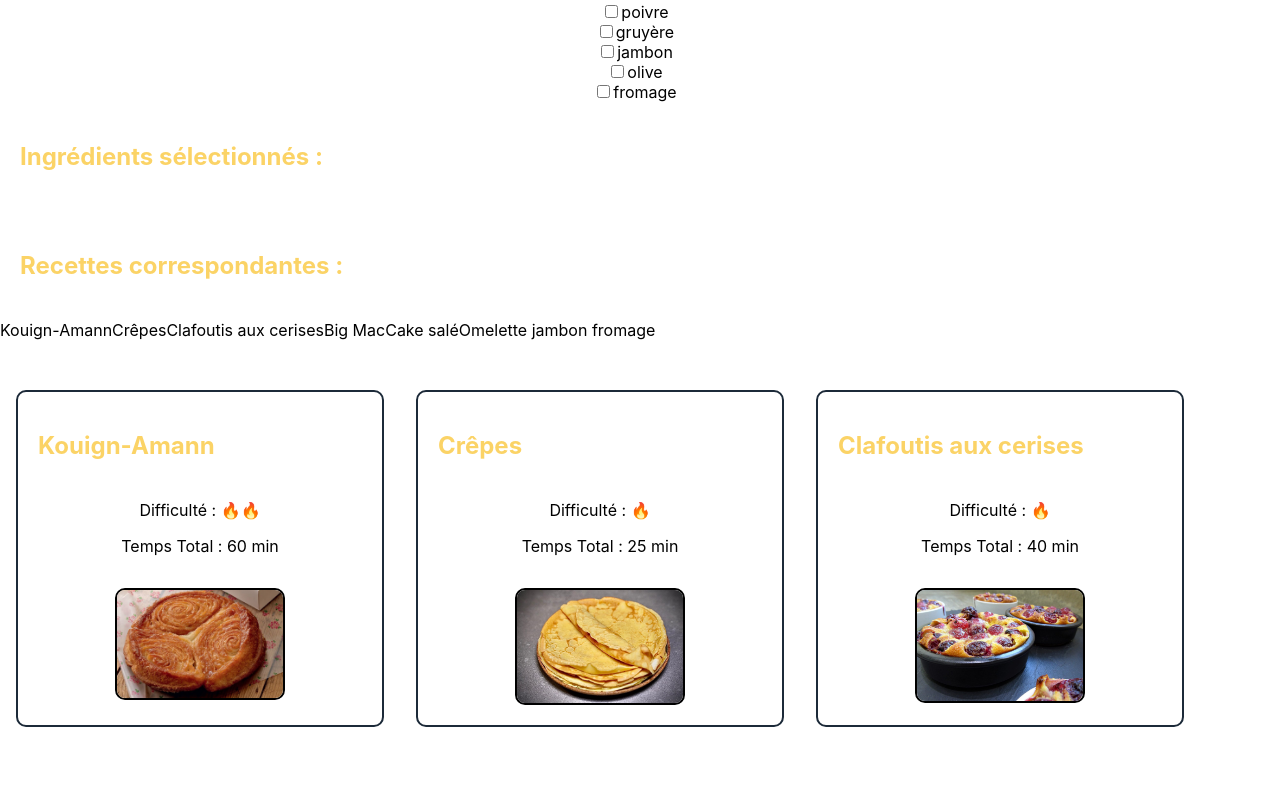
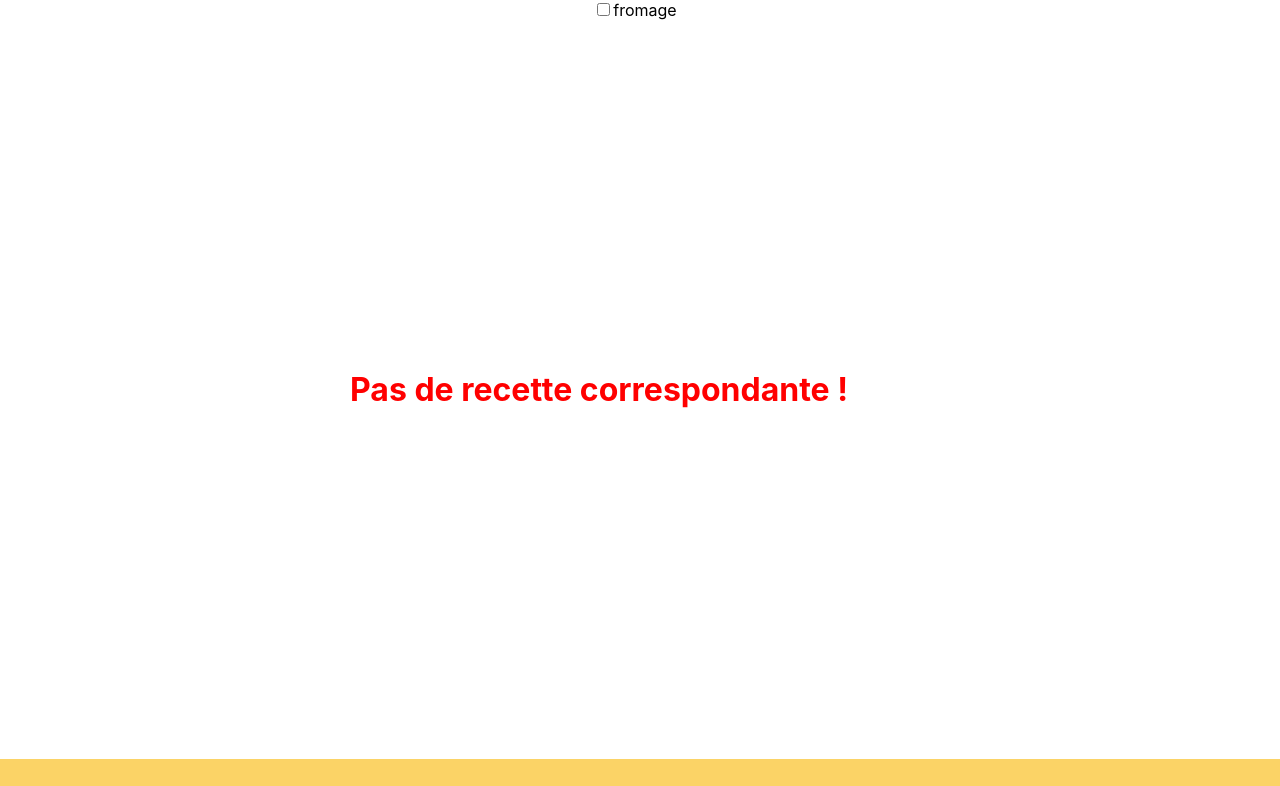
Before and after one commit to tfeutren/cookingRecipeWebsite, a React (Create React App) app in the folder cooking-recipe/: page /frigo in a window 1280 px wide. Shown: the part 594-1380 px from the top of the page. Built offline with nearby package versions, Linux system fonts and the light colour scheme.

Commit message:
filtre_frigo fonctionnel

```diff
--- a/cooking-recipe/src/components/Filter_frigo.js
+++ b/cooking-recipe/src/components/Filter_frigo.js
@@ -1,11 +1,22 @@
-import React, { useState } from 'react';
+import React, { useState, useEffect } from 'react';
 import '../styles/Filter.css';
-import { MealCategory } from '../utility';
+import { Link } from 'react-router-dom';
+import { renderDifficulty } from '../utility';
 import { recipeList } from '../datas/recipeList';
 
 function Filter_frigo() {
   const [selectedIngredients, setSelectedIngredients] = useState([]);
   const [filteredRecipes, setFilteredRecipes] = useState([]);
+
+  useEffect(() => {
+    // Filter recipes based on selected ingredients
+    const filtered = recipeList.filter(recipe =>
+      recipe.ingredients.some(ingredient =>
+        selectedIngredients.includes(ingredient.name)
+      )
+    );
+    setFilteredRecipes(filtered);
+  }, [selectedIngredients]);
 
   const handleCheckboxChange = (event) => {
     const ingredient = event.target.value;
@@ -26,19 +37,9 @@ function Filter_frigo() {
     )
   );
 
-    // Filter recipes based on selected ingredients
-    useState(() => {
-      const filtered = recipeList.filter(recipe =>
-        recipe.ingredients.map((ingredient, index) =>
-          selectedIngredients.includes(ingredient.name)
-        )
-      );
-      setFilteredRecipes(filtered);
-    }, [selectedIngredients]);
-
   return (
     <div className="Filter_frigo">
-        Sélectionnez les ingrédients que vous avez dans vos placards ou dans votre frigo :
+      Sélectionnez les ingrédients que vous avez dans vos placards ou dans votre frigo:
       <div className="topping">
         {uniqueIngredients.map((ingredient, index) => (
           <div key={index}>
@@ -54,16 +55,18 @@ function Filter_frigo() {
           </div>
         ))}
       </div>
-        <h2>Ingrédients sélectionnés :</h2>
       <ul>
-          {selectedIngredients.map((ingredient, index) => (
-              <li key={index}>{ingredient}</li>
-          ))}
-        </ul>
-        <h2>Recettes correspondantes :</h2>
-        <ul>
-          {filteredRecipes.map((recipe, index) => (
-            <li key={index}>{recipe.name}</li>
+        {filteredRecipes.length === 0 ? (
+          <h1 className='error'>Pas de recette correspondante !</h1>
+        ) : filteredRecipes.map(({ name, difficulty, preparationTime, cookTime, picture }) => (
+          <Link to={`/recipe/${name}`} key={name} className="recipe-item">
+            <div>
+              <h2>{name}</h2>
+              <p>Difficulté : {renderDifficulty(difficulty)}</p>
+              <p>Temps Total : {preparationTime + cookTime} min</p>
+              <img src={picture} className="render" alt={name} />
+            </div>
+          </Link>
         ))}
       </ul>
     </div>
--- a/cooking-recipe/src/components/RecipeGalery.js
+++ b/cooking-recipe/src/components/RecipeGalery.js
@@ -12,7 +12,7 @@ function RecipeGalery({ recipeFilter }) {
         {filteredRecipes.length === 0 ? (
           <h1 className='error'>Pas de recette correspondante !</h1>
         ) : filteredRecipes.map(({ name, difficulty, preparationTime, cookTime, picture }) => (
-          <Link to={`/recette/${name}`} key={name} className="recipe-item">
+          <Link to={`/recipe/${name}`} key={name} className="recipe-item">
             <div>
               <h2>{name}</h2>
               <p>Difficulté : {renderDifficulty(difficulty)}</p>
--- a/cooking-recipe/src/pages/FrigoPage.js
+++ b/cooking-recipe/src/pages/FrigoPage.js
@@ -1,58 +1,14 @@
 import React, { useState } from 'react';
+import { Link } from 'react-router-dom';
+import Filter_frigo from '../components/Filter_frigo';
 import { recipeList } from '../datas/recipeList';
-import { Link } from 'react-router-dom';
 import { renderDifficulty } from '../utility';
-import Filter_frigo from '../components/Filter_frigo';
 
-const RecipeList = ({ searchIngredient }) => {
-  // Filter recipes based on the specified ingredient
-  const removeAccents = (str) => {
-    return str.normalize('NFD').replace(/[\u0300-\u036f]/g, '');
-  };
-  // normalize: decomposes accented characters into a combination of the base character and marks
-  // replace: takes a regular expression as the first argument, which matches any Unicode character in the range \u0300-\u036f
-  // g flag: perform a global search and replace
-
-  const filteredRecipes = recipeList.filter(recipe => {
-    return recipe.ingredients.some(ingredient =>
-      removeAccents(ingredient.name.toLowerCase()).includes(removeAccents(searchIngredient.toLowerCase()))
-    );
-  });
-  // some: method that tests whether at least one element in the array passes the provided condition
+const FrigoPage = () => {
 
   return (
     <div>
-    <Filter_frigo />
-    <ul>
-      {filteredRecipes.length === 0 ? (
-        <h1 className='error'>Pas de recette correspondante !</h1>
-      ) : filteredRecipes.map(({ name, difficulty, preparationTime, cookTime, picture }) => (
-        <Link to={`/recette/${name}`} key={name} className="recipe-item">
-          <div>
-            <h2>{name}</h2>
-            <p>Difficulté : {renderDifficulty(difficulty)}</p>
-            <p>Temps Total : {preparationTime + cookTime} min</p>
-            <img src={picture} className="render" alt={name} />
-          </div>
-        </Link>
-      ))}
-    </ul>
-  </div>
-  );
-};
-
-const FrigoPage = () => {
-  const [ingredient, setIngredient] = useState('');
-
-  const handleInputChange = event => {
-    setIngredient(event.target.value);
-  };
-
-  return (
-    <div>
-      <h1>Voici la page Frigo !</h1>
-
-      <RecipeList searchIngredient={ingredient} />
+      <Filter_frigo />
     </div>
   );
 };
```
Lines whose indentation alone changed are shown as unchanged.
